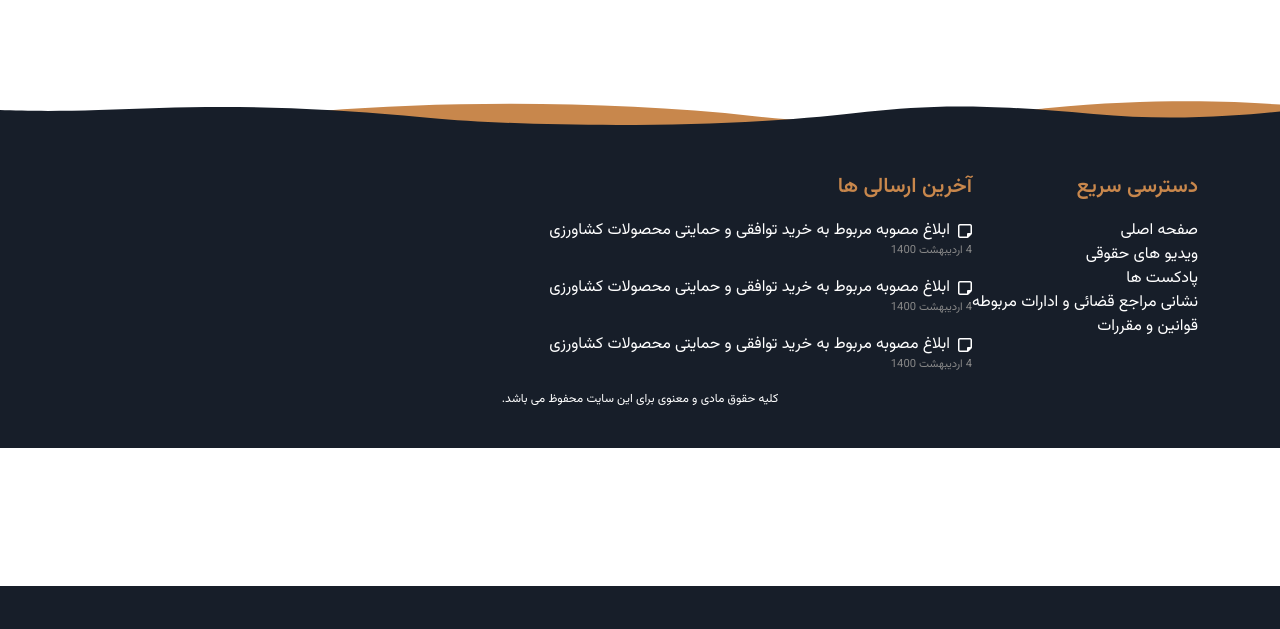
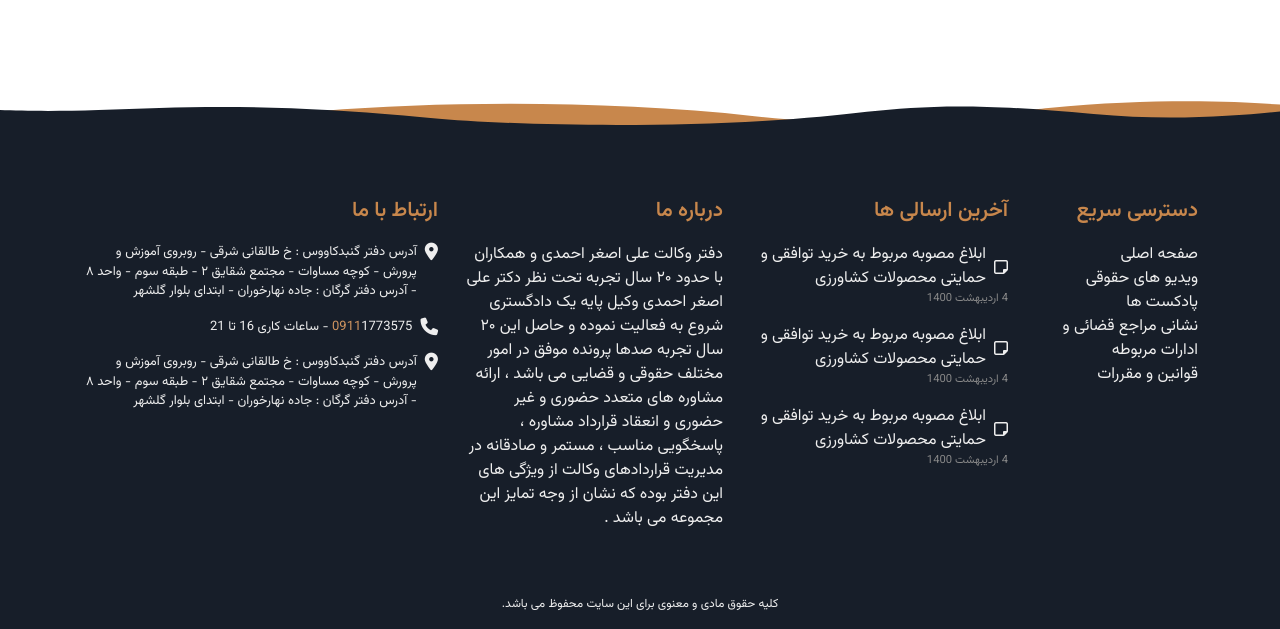
Before and after one commit to nafasebra/vakil-pure-project, a web app: file index.html in a window 1280 px wide. Shown: the part 214-843 px from the top of the page. Before the commit the page ends 800 px from the top, so only its background shows below. Run offline with its HTML, style and script files only (its server is not run), Linux system fonts and the light colour scheme.

Commit message:
change to footer

```diff
--- a/index.html
+++ b/index.html
@@ -123,8 +123,9 @@
 
   <footer class="footer__container">
     <div class="footer__main">
-      <div class="container d-flex flex-column flex-lg-row">
-        <div>
+      <div class="container">
+        <div class="row py-5 px-3 px-lg-0">
+          <div class="col-sm-12 col-lg-2">
             <p class="footer__text-head">دسترسی سریع</p>
             <ul class="footer__links">
               <li>
@@ -149,7 +150,7 @@
               </li>
             </ul>
           </div>
-        <div>
+          <div class="col-sm-12 col-lg-3">
             <p class="footer__text-head">آخرین ارسالی ها</p>
             <div class="d-flex flex-column gap-3">
               <a href="#" class="footer__post-item">
@@ -175,6 +176,30 @@
               </a>
             </div>
           </div>
+          <div class="col-sm-12 col-lg-3">
+            <p class="footer__text-head">درباره ما</p>
+            <p>دفتر وکالت علی اصغر احمدی و همکاران با حدود ۲۰ سال تجربه تحت نظر دکتر علی اصغر احمدی وکیل پایه یک دادگستری شروع به فعالیت نموده و حاصل این ۲۰ سال تجربه صدها پرونده موفق در امور مختلف حقوقی و قضایی می باشد ، ارائه مشاوره های متعدد حضوری و غیر حضوری و انعقاد قرارداد مشاوره ، پاسخگویی مناسب ، مستمر و صادقانه در مدیریت قراردادهای وکالت از ویژگی های این دفتر بوده که نشان از وجه تمایز این مجموعه می باشد .</p>
+          </div>
+          <div class="col-sm-12 col-lg-4">
+            <p class="footer__text-head">ارتباط با ما</p>
+            <div class="d-flex flex-column gap-3">
+              <div class="footer__contact-item">
+                <i class="fa-solid fa-location-dot"></i>
+                <p>آدرس دفتر گنبدکاووس : خ طالقانی شرقی - روبروی آموزش و پرورش - کوچه مساوات - مجتمع شقایق ۲ - طبقه سوم - واحد ۸ - آدرس دفتر گرگان : جاده نهارخوران - ابتدای بلوار گلشهر </p>
+              </div>
+              <div class="footer__contact-item">
+                <i class="fa-solid fa-phone"></i>
+                <p>
+                  <span class="text_orange__light">0911</span>1773575 - ساعات کاری 16 تا 21
+                </p>
+              </div>
+              <div class="footer__contact-item">
+                <i class="fa-solid fa-location-dot"></i>
+                <p>آدرس دفتر گنبدکاووس : خ طالقانی شرقی - روبروی آموزش و پرورش - کوچه مساوات - مجتمع شقایق ۲ - طبقه سوم - واحد ۸ - آدرس دفتر گرگان : جاده نهارخوران - ابتدای بلوار گلشهر </p>
+              </div>
+            </div>
+          </div>
+        </div>
       </div>
       <div class="bg_gray__dark py-3 text-center">
         <p class="text_xs">کلیه حقوق مادی و معنوی برای این سایت محفوظ می باشد.</p>
--- a/style/main.css
+++ b/style/main.css
@@ -65,6 +65,9 @@ img {
 }
 .bg_orange__light {
   background-color: var(--bg-orange-light)
+}
+.text_orange__light {
+  color: var(--bg-orange-light)
 }
 .text_lg {
   font-size: 1.1rem;
@@ -156,7 +159,7 @@ img {
 /* FOOTER */
 .footer__container {
   position: relative;
-  color: white;
+  color: #eee;
   background-color: transparent;
   padding-top: 48px;
   margin-top: 100px;
@@ -187,7 +190,6 @@ img {
   background-position: top center;
 }
 .footer__main {
-  padding: 24px 10px;
   background-color: var(--bg-gray-dark);
 }
 .footer_front {
@@ -223,3 +225,11 @@ img {
   font-size: 0.7rem;
   color: #888;
 }
+.footer__contact-item {
+  display: flex;
+  gap: 0.5rem;
+  font-size: 13px;
+}
+.footer__contact-item i {
+  font-size: 1.1rem;
+}
```
Lines whose indentation alone changed are shown as unchanged.
